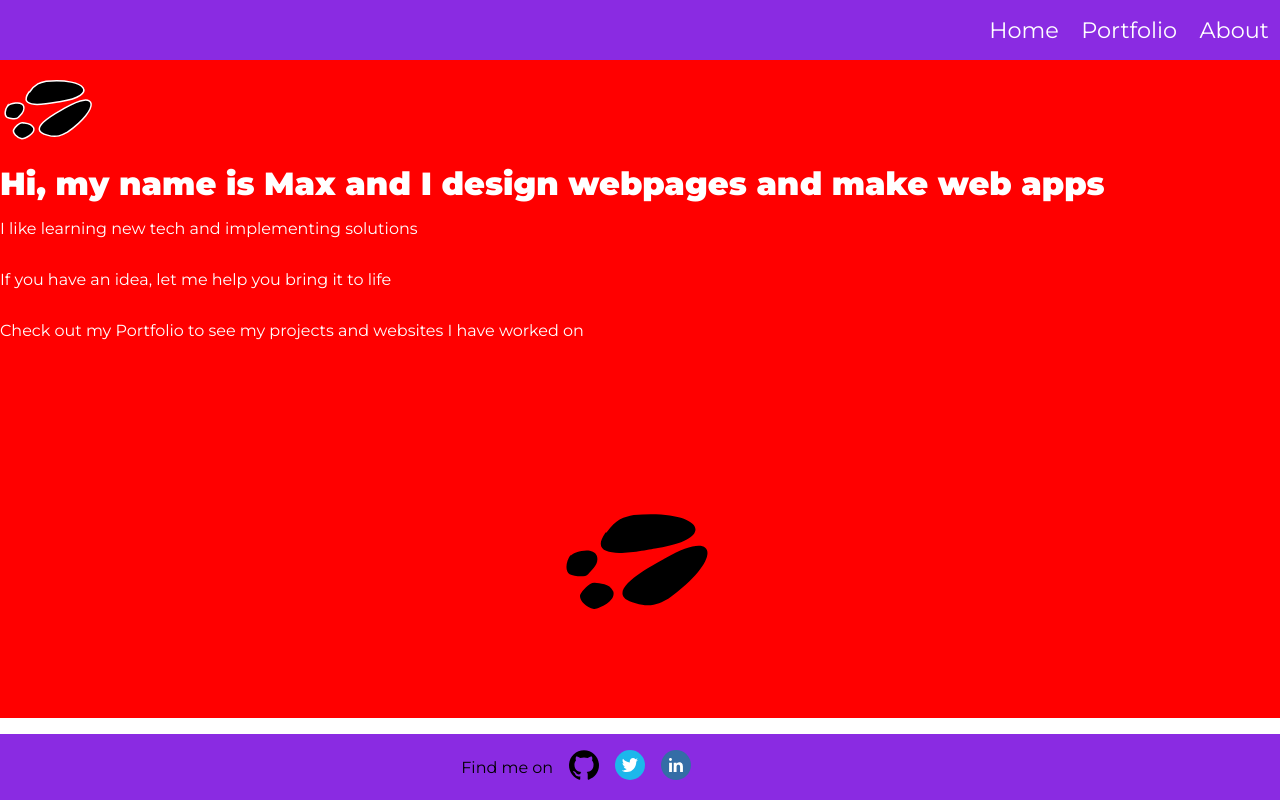
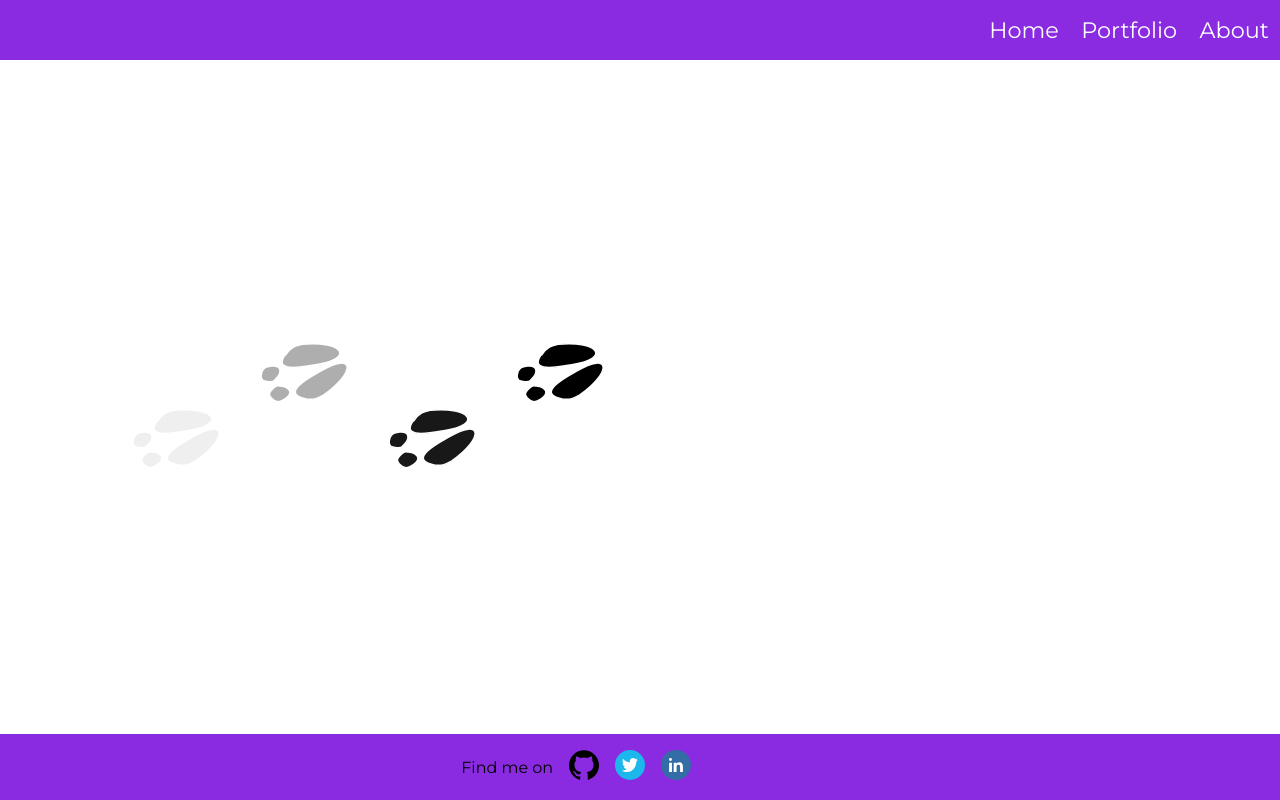
Before and after one commit to maxzakh/portfolio, a Vue app: page /#/ in a window 1280 px wide. Built offline with nearby package versions, Linux system fonts and the light colour scheme.

Commit message:
Added animation

```diff
--- a/src/views/Home.vue
+++ b/src/views/Home.vue
@@ -2,9 +2,16 @@
     <div class="home">
         <!-- <img id="tracks" width="120px" height="120px" src="assets/footprints.svg"> -->
 
-        <div class="steps"></div>
+        <!-- <div class="steps"></div> -->
 
-        <svg class="footprint-el" xmlns="http://www.w3.org/2000/svg" viewBox="0 0 16.9 16.9">
+        <svg
+            v-for="step of steps"
+            :key="step"
+            class="footprint-el"
+            xmlns="http://www.w3.org/2000/svg"
+            viewBox="0 0 16.9 16.9"
+            :style="stepStyle(step)"
+        >
             <path
                 d="M5 5.4C6 4 6.8 3.8 7.8 3.6 14.8 3 16.6 6 10.3 7 9 7.2 2.6 8.7 4.9 5.4zM1.3 7.7c-.5.7-.6 1.7-.1 2 .4.2 1.6.4 1.9 0 .3-.4 1.2-1 .9-1.9-.4-1-2.4-.4-2.7 0zM8 12.7c1.6.5 2.5 0 3.4-.5 5.6-4 5.2-7.4-.4-4.1-1 .6-7 3.6-3 4.6zM3.7 13.3c-.9-.2-1.6-1-1.4-1.5.2-.4 1-1.3 1.5-1.2.5.1 1.5 0 1.9.9.3 1-1.6 1.8-2 1.8z"
             />
@@ -39,15 +46,61 @@
 </template>
 
 <script lang='ts'>
-import { defineComponent } from "@vue/composition-api";
+import { defineComponent, ref } from "@vue/composition-api";
 export default defineComponent({
     setup() {
-        return {};
+        const steps = ref([0, 1, 2, 3, 4]);
+
+        function stepStyle(step: number): string {
+            let isEven = step % 2 === 0;
+            let x = step * 10;
+            let y = isEven ? 40 : 50;
+            let delayStep = 3 / steps.value.length;
+            let delay = step * delayStep;
+            return `top: ${y}%; left: ${x}%; animation-delay: ${delay}s`;
+        }
+
+        return {
+            steps,
+            stepStyle,
+        };
     },
 });
 </script>
 
 <style lang="scss">
+@keyframes stepping {
+    0% {
+        opacity: .2;
+    }
+    5% {
+        opacity: 1;
+    }
+    30% {
+        opacity: 1;
+    }
+    50% {
+        opacity: 0;
+    }
+    100% {
+        opacity: 0;
+    }
+}
+
+.footprint-el {
+    position: absolute;
+    height: 100px;
+    width: 100px;
+    // background-color: red;
+    animation: 10s stepping infinite;
+
+    path {
+        fill: black;
+        stroke: white;
+        stroke-width: 0.25;
+    }
+}
+
 .home {
     position: relative;
     /* background: burlywood; */
@@ -102,86 +155,6 @@ path {
     padding: 20px;
 }
 
-.footprint-el {
-    height: 100px;
-    width: 100px;
-
-    path {
-        fill: black;
-        stroke: white;
-        stroke-width: 0.25;
-    }
-
-    .a {
-        transform: translate(0, 5px);
-        fill: red;
-    }
-
-    .b {
-        transform: translate(10px, 0);
-        fill: green;
-    }
-}
-
-.steps {
-    position: absolute;
-    top: 0;
-    left: 0;
-    z-index: -1;
-    background-color: red;
-    height: 100%;
-    width: 100%;
-    background-size: 164px 164px;
-    background-image: url(../assets/footprints.svg);
-    background-repeat: no-repeat;
-    /* background-position: 100px 300px; */
-    animation: 10s steps-anim infinite;
-    animation-timing-function: steps(1);
-}
-
-$x-a: 0%;
-$x-step: 10%;
-$y-a: 85%;
-$y-b: 95%;
-
-@keyframes steps-anim {
-    0% {
-        background-position: 0 0;
-    }
-    10% {
-        background-position: $x-a+$x-step*1 $y-a;
-    }
-    20% {
-        background-position: $x-a+$x-step*2 $y-b;
-    }
-    30% {
-        background-position: $x-a+$x-step*3 $y-a;
-    }
-    40% {
-        background-position: $x-a+$x-step*4 $y-b;
-    }
-    50% {
-        background-position: $x-a+$x-step*5 $y-a;
-    }
-
-    60% {
-        background-position: $x-a+$x-step*6 $y-b;
-    }
-    70% {
-        background-position: $x-a+$x-step*7 $y-a;
-    }
-
-    80% {
-        background-position: $x-a+$x-step*8 $y-b;
-    }
-    90% {
-        background-position: $x-a+$x-step*9 $y-a;
-    }
-    100% {
-        background-position: $x-a+$x-step*10 $y-b;
-    }
-}
-
 @keyframes moving {
     from {
         transform: translate(100%, 100%);
```
